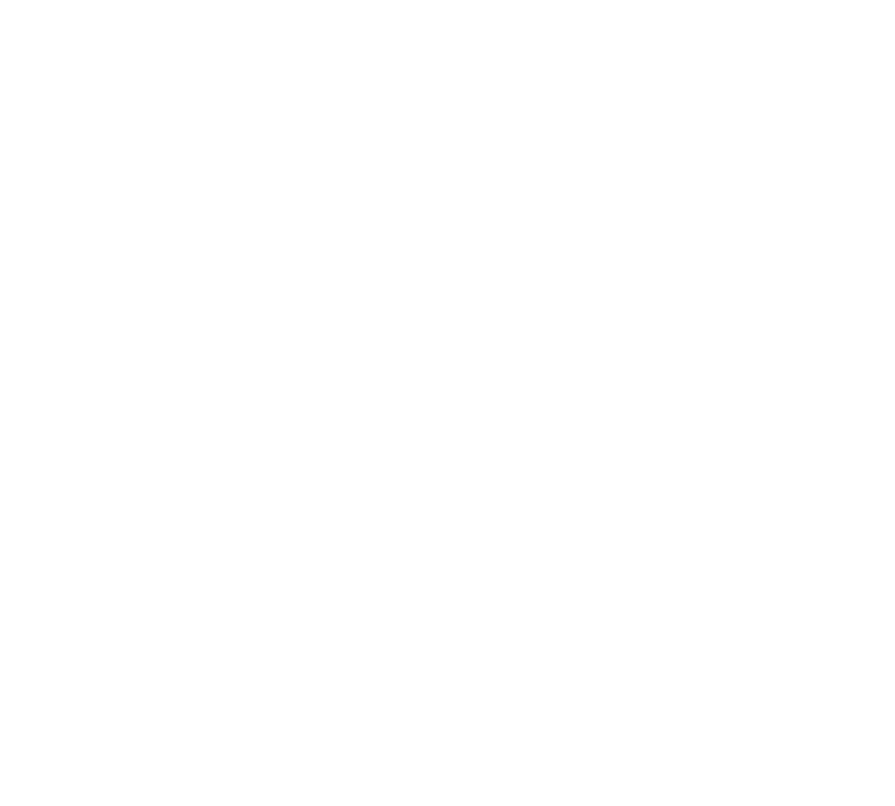
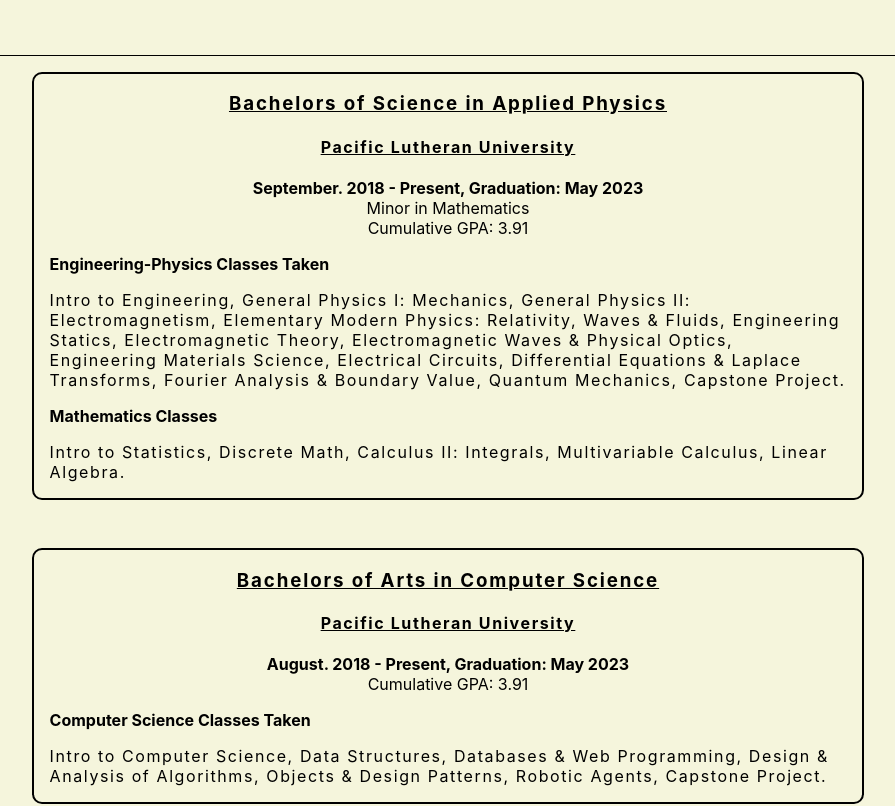
Before and after one commit to arcosea/portfolio, a React (Create React App) app: page /education in a window 1280 px wide. Shown: the part 2000-2806 px from the top of the page, without its empty margins (194-1089 px from the left). Before the commit the page ends 1891 px from the top, so only its background shows below. Built offline with nearby package versions, Linux system fonts and the light colour scheme.

Commit message:
content for education

```diff
--- a/src/pages/EducationWork.tsx
+++ b/src/pages/EducationWork.tsx
@@ -8,7 +8,7 @@
     return (
         <div id="container">
             <h2 className="section-header"> Work Experience </h2>
-            <section >
+            <section className="section" id="work-section">
                 {/* SWE Job */}
                 <div className="comp-container" id="swe-job">
                     <h3 className="component-name"> Software Engineering Intern</h3>
@@ -84,6 +84,64 @@
                 </div>
             </section>
 
+            {/************ Section for Education *************/}
+            <h2 className="section-header"> Education </h2>
+            <section className="section" id="ed-section">
+                {/***  Physics BS  ******/}
+                <div className="comp-container" id="phys-ed">
+                    <h3 className="component-name" id="degree-name"> Bachelors of Science in Applied Physics</h3>
+                    <h4 className="component-name"> Pacific Lutheran University</h4>
+                    <div className="degree-info">
+                        <span className="timeline"> September. 2018 - Present, <strong> Graduation</strong>: May 2023</span>
+                        <span className="minor"> Minor in Mathematics</span>
+                        <span className="gpa"> Cumulative GPA: 3.91 </span>
+
+                    </div>
+                    {/* Physics Classes */}
+                    <div className="course-container">
+                        <span className="courses-for"> <strong> Engineering-Physics Classes Taken </strong></span>
+                        <p className="courses">
+                            Intro to Engineering,
+                            General Physics I: Mechanics,  General Physics II: Electromagnetism,
+                            Elementary Modern Physics: Relativity,  Waves & Fluids,
+                            Engineering Statics,  Electromagnetic Theory,
+                            Electromagnetic Waves & Physical Optics,   Engineering Materials Science,
+                            Electrical Circuits,  Differential Equations & Laplace Transforms,
+                            Fourier Analysis & Boundary Value, Quantum Mechanics, Capstone Project.
+                        </p>
+                    </div>
+
+                    {/* Math Classes */}
+                    <div className="course-container">
+                        <span className="courses-for"> <strong> Mathematics Classes </strong></span>
+                        <p className="courses">
+                            Intro to Statistics, Discrete Math, Calculus II: Integrals,  Multivariable Calculus,
+                            Linear Algebra.
+                        </p>
+                    </div>
+                </div>
+
+                {/****** Computer Science BA *****/}
+                <div className="comp-container" id="phys-ed">
+                    <h3 className="component-name" id="degree-name"> Bachelors of Arts in Computer Science</h3>
+                    <h4 className="component-name"> Pacific Lutheran University</h4>
+                    <div className="degree-info">
+                        <span className="timeline"> August. 2018 - Present, <strong> Graduation</strong>: May 2023</span>
+                        <span className="gpa"> Cumulative GPA: 3.91 </span>
+                    </div>
+                    {/* CS Classes */}
+                    <div className="course-container">
+                        <span className="courses-for"> <strong> Computer Science Classes Taken </strong></span>
+                        <p className="courses">
+                            Intro to Computer Science, Data Structures, Databases & Web Programming,
+                            Design & Analysis of Algorithms, Objects & Design Patterns, Robotic Agents,
+                            Capstone Project.
+                        </p>
+                    </div>
+                </div>
+
+            </section>
+
 
 
         </div>
--- a/src/styling/EducationWork.css
+++ b/src/styling/EducationWork.css
@@ -8,6 +8,16 @@
     text-align: center;
     margin: 3rem 0 3rem 0;
     letter-spacing: 0.1em
+}
+
+#work-section{
+    border-bottom: 2px solid black;
+    padding: 1rem 0 1rem 0;
+}
+
+#ed-section{
+    border-bottom: 2px solid black;
+    padding: 1rem 0 1rem 0;
 }
 
 
@@ -22,7 +32,10 @@
 }
 
 
-/* Timeline  & Header for each componen */
+
+
+
+/* Timeline  & Header for each component */
 .component-name{
     text-decoration: underline;
     letter-spacing: 0.1em
@@ -55,3 +68,20 @@
     background-color: rgb(22, 21, 21);
     color: beige;
 }
+
+
+/****** Education Content ******/
+.degree-info{
+    display: flex;
+    flex-direction: column;
+}
+
+.course-container{
+    text-align: left;
+    margin: 1rem;
+}
+
+.courses{
+    display: grid;
+    letter-spacing: 0.1em;
+}
```
